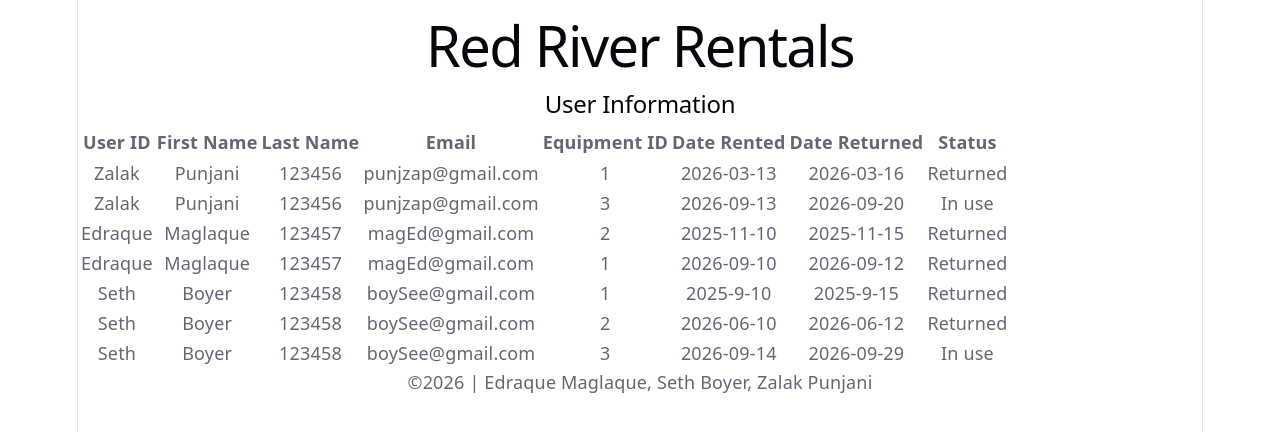
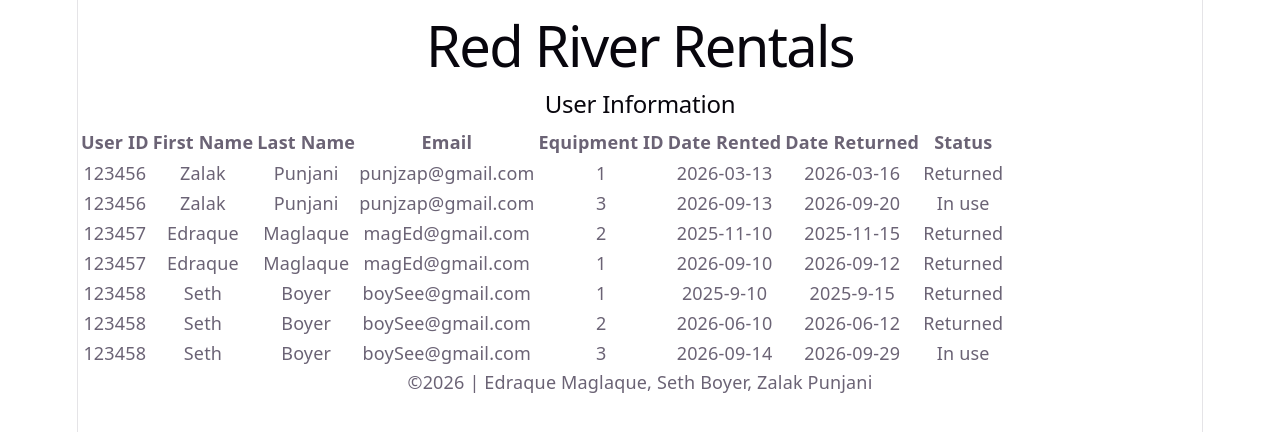
Before and after one commit to emaglaque2-rrc/full-stack-project-group-4, a React (Vite) app: page / in a window 1280 px wide. Shown: the top 432 px of the page. Built offline with nearby package versions, Linux system fonts and the light colour scheme.

Commit message:
Fix: fixed the data line up.

```diff
--- a/src/components/user-inventory/user-inventory.tsx
+++ b/src/components/user-inventory/user-inventory.tsx
@@ -42,9 +42,9 @@ function UserInventory() {
                     {userData.map((user) =>
                         user.rentals.map((rental) =>
                             <tr key={`${user.userId}-${rental.equipmentId}`}>
+                                <td>{user.userId}</td>
                                 <td>{user.firstName}</td>
                                 <td>{user.lastName}</td>
-                                <td>{user.userId}</td>
                                 <td>{user.userEmail}</td>
                                 <td>{rental.equipmentId}</td>
                                 <td>{rental.dateRented}</td>
```
